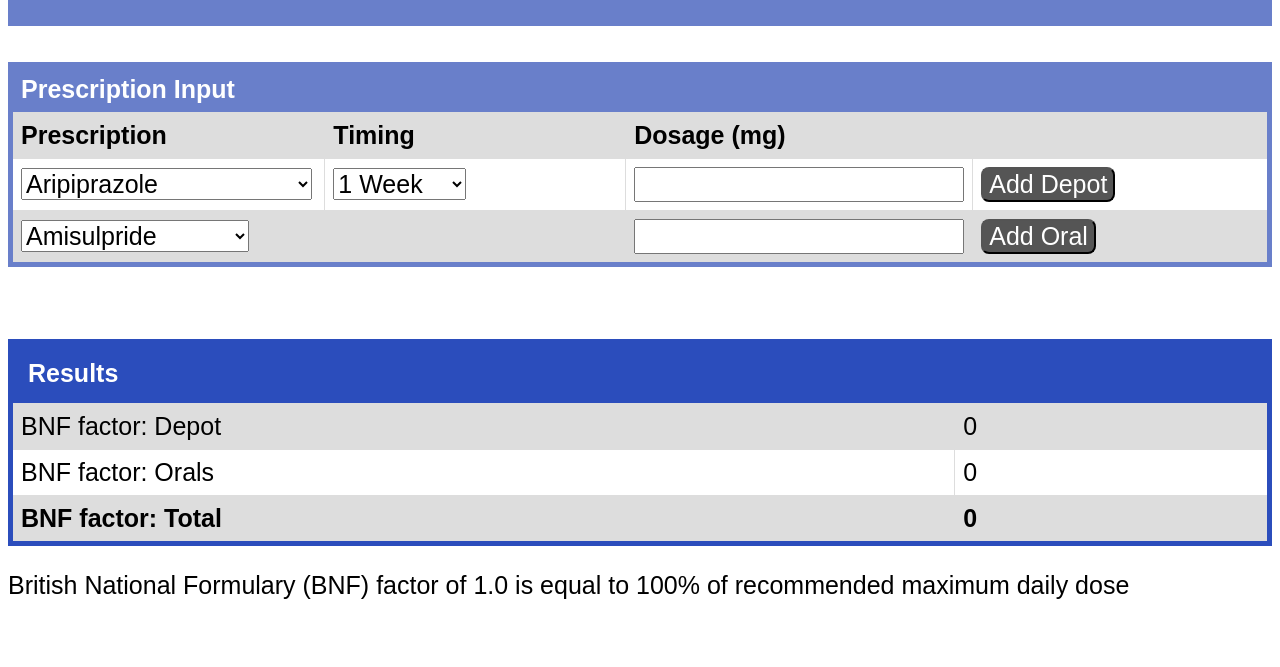
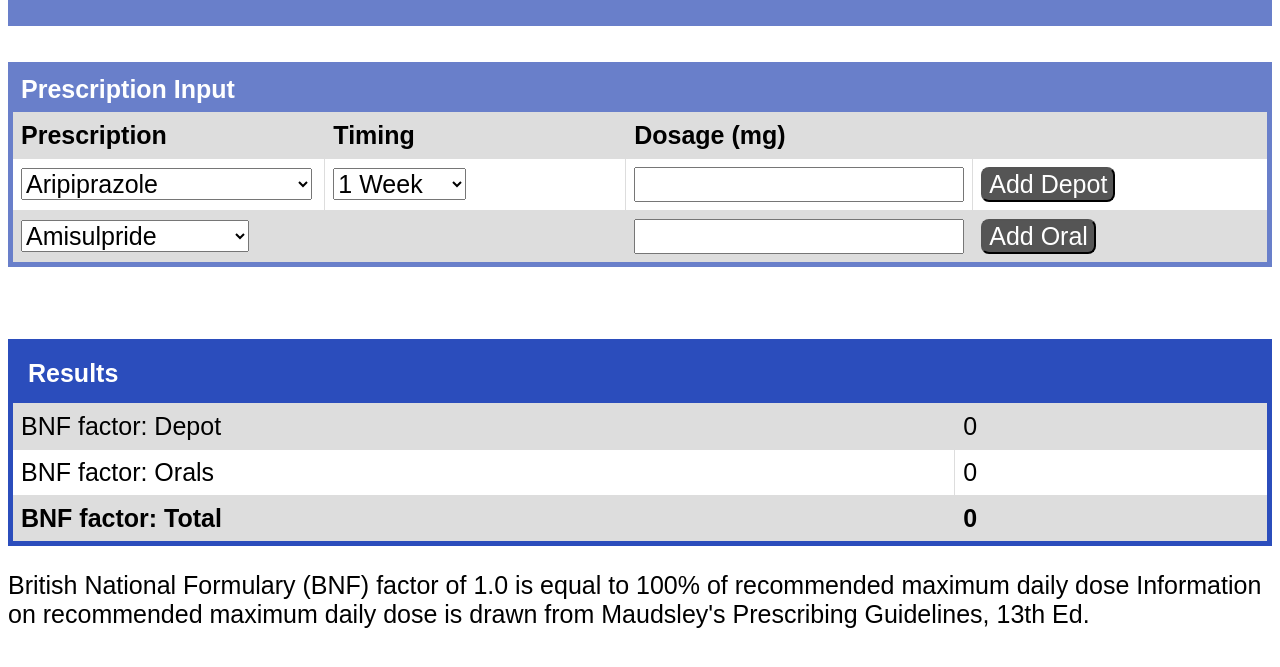
Before and after one commit to kornor/kornor.github.io, a plain HTML site: page index.html in a window 1280 px wide. Shown: the part 121-788 px from the top of the page. Drawn offline with Linux system fonts and the light colour scheme.

Commit message:
Update info on maximum daily dosing

```diff
--- a/index.html
+++ b/index.html
@@ -62,6 +62,7 @@
 	</div>
 	<p>
 	British National Formulary (BNF) factor of 1.0 is equal to 100% of recommended maximum daily dose
+	Information on recommended maximum daily dose is drawn from Maudsley's Prescribing Guidelines, 13th Ed.
 	</p>
 	<br>
 
```
